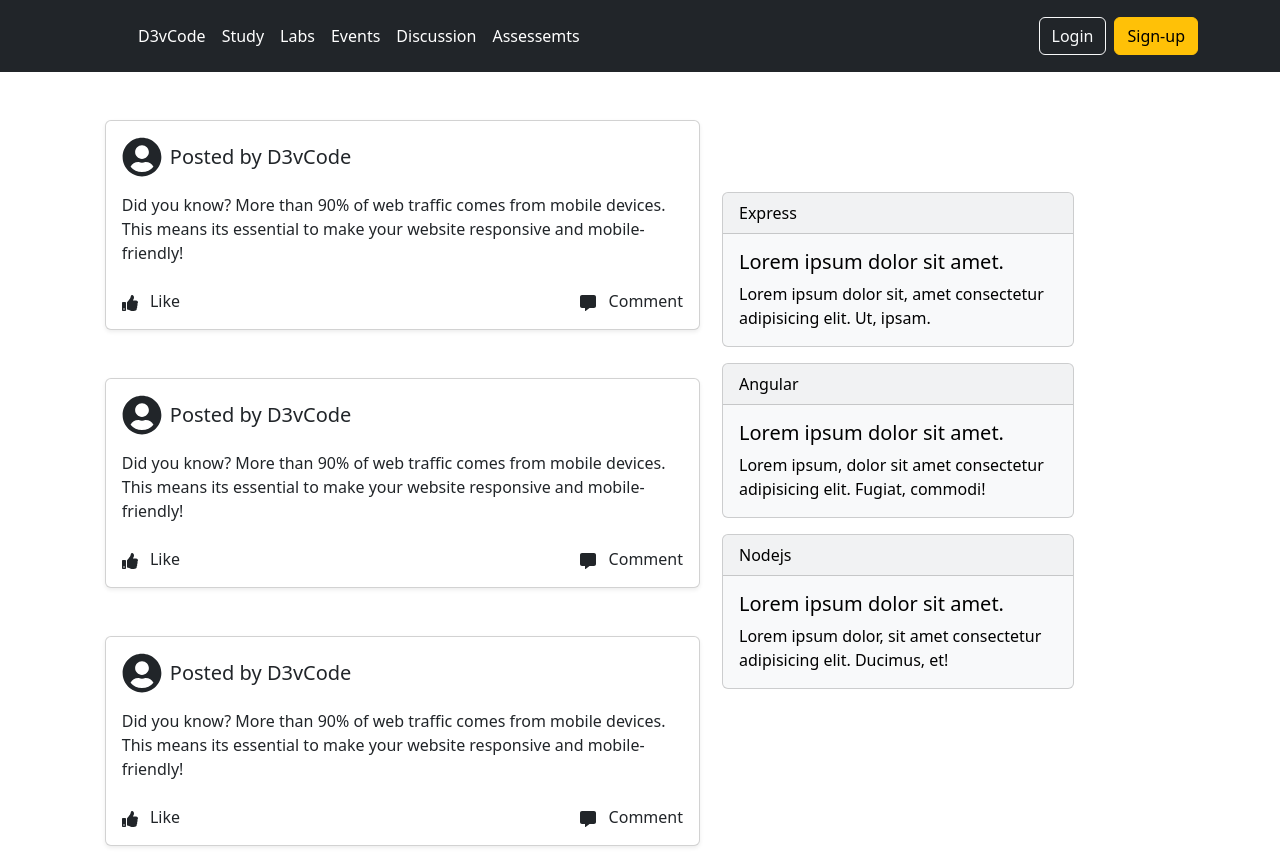
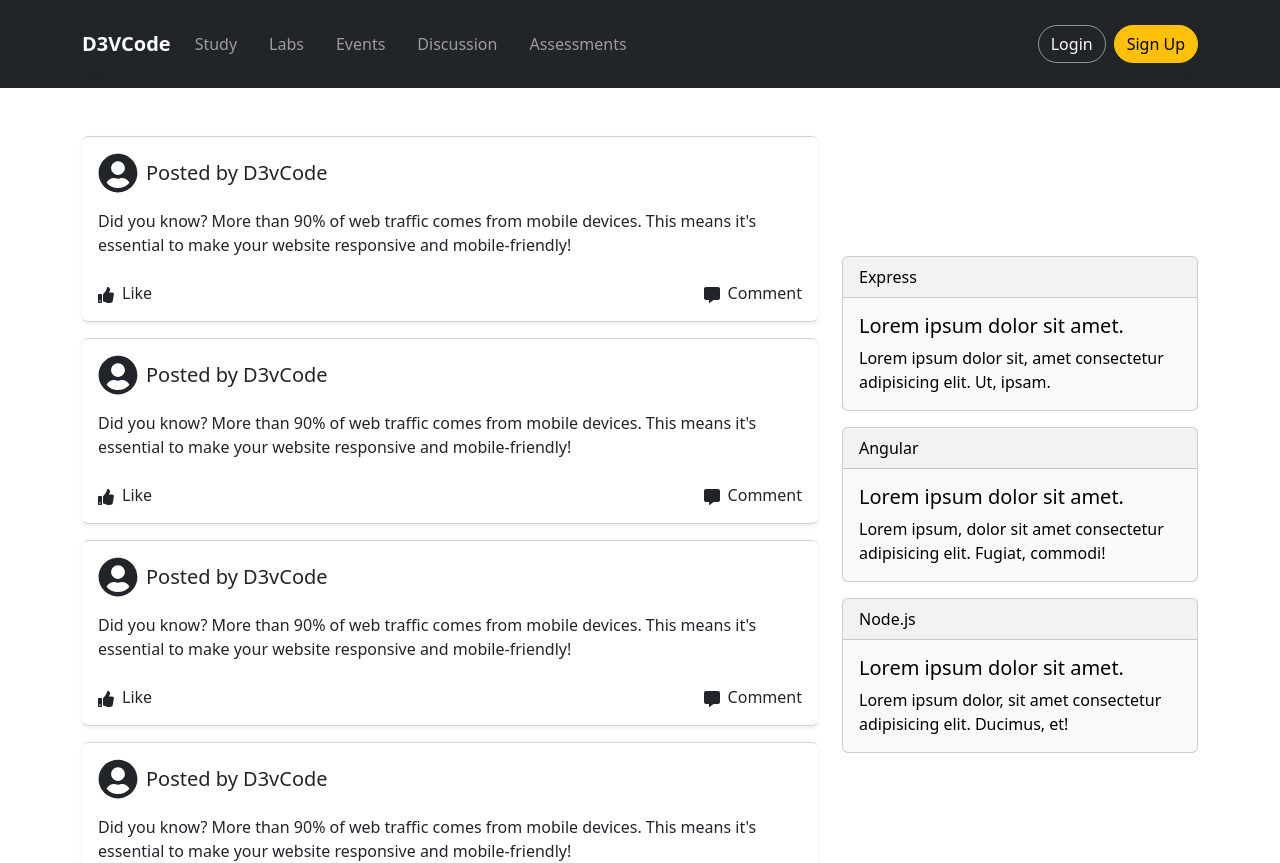
Before and after one commit to likhith-D3vCode/D3vCode, a React (Vite) app: page / in a window 1280 px wide. Shown: the top 863 px of the page. Built offline with nearby package versions, Linux system fonts and the light colour scheme.

Commit message:
1. Adding responsive & css for Navbar.jsx and FactPages.jsx files.   2. Advances in like button & comments functionality completed

```diff
--- a/package.json
+++ b/package.json
@@ -16,6 +16,7 @@
     "@codemirror/lang-javascript": "^6.2.2",
     "@codemirror/state": "^6.4.1",
     "@codemirror/view": "^6.33.0",
+    "@popperjs/core": "^2.11.8",
     "@uiw/react-codemirror": "^4.23.3",
     "bootstrap": "^5.3.3",
     "bootstrap-icons": "^1.11.3",
--- a/src/App.css
+++ b/src/App.css
@@ -157,3 +157,161 @@
   margin-right: 40px;
   /* background-color: aquamarine; */
 }
+
+/* App.css */
+
+/* Navbar Brand Customization */
+.navbar-brand {
+  font-weight: bold;
+}
+
+/* Navbar Link Customization */
+.nav-link {
+  transition: color 0.3s ease;
+}
+
+.nav-link:hover {
+  color: #ffcc00; /* Change to your desired hover color */
+}
+
+/* Button Customization */
+.btn-outline-light {
+  border-color: rgba(255, 255, 255, 0.5); /* Optional: customize border color */
+}
+
+/* Spacing below the navbar */
+header {
+  margin-bottom: 20px;
+}
+
+/* Media Queries for Additional Custom Styles (if needed) */
+@media (max-width: 768px) {
+  .navbar {/* NavBar.css */
+    .navbar {
+      transition: background-color 0.3s; /* Smooth transition for background */
+    }
+
+    .navbar-toggler {
+      border: none; /* Remove border from the toggler */
+    }
+
+
+
+    text-align: left; /* Center text on mobile */
+  }
+}
+/* NavBar.css */
+
+.navbar {
+  box-shadow: 0 2px 10px rgba(0, 0, 0, 0.1); /* Add subtle shadow for depth */
+}
+
+.nav-link {
+  transition: color 0.3s ease; /* Smooth color transition on hover */
+}
+
+.nav-link:hover {
+  color: #ffc107; /* Change link color on hover */
+  text-decoration: underline; /* Underline on hover for emphasis */
+}
+
+.btn {
+  border-radius: 20px; /* Rounded buttons for a modern look */
+}
+
+.btn-warning {
+  background-color: #ffc107; /* Bootstrap warning color */
+  border-color: #ffc107; /* Ensure border matches background */
+}
+
+.btn-warning:hover {
+  background-color: #e0a800; /* Darker shade on hover */
+}
+
+.nav-item {
+  margin-right: 30px; /* Adjust spacing as needed */
+}
+
+@media (max-width: 768px) {
+  .navbar-nav {
+    margin-top: 10px; /* Space above nav items on mobile */
+  }
+
+  .nav-item {
+    margin-right: 0; /* Reset margin for mobile */
+  }
+}
+/* CSS for hover effect on like button */
+/* CSS for hover effect on like button */
+.like-icon {
+  transition: transform 0.2s ease;
+}
+
+.like-icon:hover {
+  transform: scale(1.2); /* Zoom effect */
+}
+
+/* Liked state color */
+.liked {
+  color: gold;
+}
+
+/* CSS for comment and view comments */
+.comment-icon {
+  cursor: pointer; /* Change cursor to pointer on hover */
+}
+
+.comment-icon:hover {
+  color: #007bff; /* Change color on hover */
+}
+
+.comment-icon span {
+  transition: color 0.2s ease;
+}
+
+.comment-icon:hover span {
+  color: #007bff; /* Change text color on hover */
+}
+
+.view-comments {
+  cursor: pointer;
+  color: #007bff;
+  font-weight: bold;
+}
+
+.view-comments:hover {
+  text-decoration: underline;
+}
+
+/* Submit icon styling */
+.submit-icon {
+  cursor: pointer;
+  color: #007bff;
+  position: absolute;
+  right: 10px;
+  bottom: 10px;
+}
+
+.submit-icon:hover {
+  color: #0056b3; /* Darker blue on hover */
+}
+
+/* Comment input container */
+.comment-input-container {
+  position: relative;
+}
+
+/* Comment textarea styling */
+.comment-textarea {
+  padding-right: 35px; /* Add padding to make space for the submit icon */
+  resize: none; /* Disable resizing */
+}
+
+/* Comment styling */
+.comment {
+  display: flex;
+  align-items: center;
+  background-color: #f8f9fa;
+  padding: 5px;
+  border-radius: 5px;
+}
--- a/src/App.jsx
+++ b/src/App.jsx
@@ -1,5 +1,6 @@
 
 import"bootstrap/dist/css/bootstrap.min.css"
+import 'bootstrap/dist/js/bootstrap.bundle.min.js';
 import "./App.css"
 import NavBar from "./HomePage/NavBar"
 import FactsPage from "./HomePage/FactsPage"
--- a/src/HomePage/FactsPage.jsx
+++ b/src/HomePage/FactsPage.jsx
@@ -1,13 +1,67 @@
-import { FaUserCircle, FaThumbsUp, FaCommentAlt } from "react-icons/fa"; // Import icons from FontAwesome
+import { useState } from "react";
+import { FaUserCircle, FaThumbsUp, FaCommentAlt, FaPaperPlane } from "react-icons/fa"; // Import icons from FontAwesome
+import "bootstrap/dist/css/bootstrap.min.css";
 
 function FactsPage() {
+  const facts = Array(4).fill({
+    text: "Did you know? More than 90% of web traffic comes from mobile devices. This means it's essential to make your website responsive and mobile-friendly!",
+  });
+
+  const [commentData, setCommentData] = useState(
+    facts.map(() => ({ showComment: false, comment: "", comments: [], liked: false }))
+  );
+
+  const handleCommentClick = (index) => {
+    setCommentData((prev) =>
+      prev.map((data, idx) =>
+        idx === index ? { ...data, showComment: !data.showComment } : data
+      )
+    );
+  };
+
+  const handleCommentChange = (index, value) => {
+    setCommentData((prev) =>
+      prev.map((data, idx) => (idx === index ? { ...data, comment: value } : data))
+    );
+  };
+
+  const handleSubmitComment = (index, e) => {
+    e.preventDefault();
+    if (commentData[index].comment.trim() !== "") {
+      console.log("Comment submitted for Fact", index + 1, ": ", commentData[index].comment);
+      setCommentData((prev) =>
+        prev.map((data, idx) =>
+          idx === index
+            ? {
+                ...data,
+                comments: [...data.comments, data.comment],
+                comment: "",
+                showComment: false,
+              }
+            : data
+        )
+      );
+    }
+  };
+
+  const handleLikeClick = (index) => {
+    setCommentData((prev) =>
+      prev.map((data, idx) =>
+        idx === index ? { ...data, liked: !data.liked } : data
+      )
+    );
+  };
+
   return (
     <>
-
-    <div className="Facts-container1">
-        {/*left side page*/}
-        <div className="Facts-leftSide">
-        <div className="card mb-3  mt-5 facts-card shadow-sm">
+      <div className="container mt-5">
+        <div className="row">
+          {/* Left Side Page */}
+          <div className="col-md-8">
+            <div className="mb-3">
+              {/* Card Component */}
+              {facts.map((fact, index) => (
+                <div className="card mb-3 shadow-sm" key={index} style={{ borderLeft: "none", borderRight: "none" }}>
                   <div className="card-body">
                     <div className="d-flex align-items-center mb-3">
                       {/* User icon */}
@@ -16,149 +70,111 @@ function FactsPage() {
                     </div>
 
                     {/* Fact about web development */}
-              <p className="card-text">
-                Did you know? More than 90% of web traffic comes from mobile
-                devices. This means its essential to make your website
-                responsive and mobile-friendly!
-              </p>
+                    <p className="card-text">{fact.text}</p>
 
                     {/* Like and Comment icons */}
                     <div className="d-flex justify-content-between align-items-center mt-4">
-                <div>
-                  <FaThumbsUp className="me-2" /> <span>Like</span>
+                      <div
+                        className="like-comment"
+                        onClick={() => handleLikeClick(index)}
+                      >
+                        <FaThumbsUp
+                          className={`like-icon me-2 ${commentData[index].liked ? "liked" : ""}`}
+                        />
+                        <span>Like</span>
                       </div>
-                <div>
-                  <FaCommentAlt className="me-2" /> <span>Comment</span>
+                      <div
+                        onClick={() => handleCommentClick(index)}
+                        className="comment-icon"
+                      >
+                        <FaCommentAlt className="me-2" />
+                        <span>Comment</span>
                       </div>
                     </div>
+
+                    {/* View Comments */}
+                    {commentData[index].comments.length > 0 && (
+                      <div className="mt-3">
+                        <span
+                          onClick={() => handleCommentClick(index)}
+                          className="view-comments"
+                        >
+                          {commentData[index].showComment
+                            ? "Hide Comments"
+                            : `View Comments (${commentData[index].comments.length})`}
+                        </span>
+                      </div>
+                    )}
+
+                    {/* Comment text box */}
+                    {commentData[index].showComment && (
+                      <div className="comment-input-container mt-3">
+                        <textarea
+                          className="form-control comment-textarea"
+                          rows="1"
+                          value={commentData[index].comment}
+                          onChange={(e) => handleCommentChange(index, e.target.value)}
+                          placeholder="Write your comment here..."
+                          required
+                        ></textarea>
+                        <FaPaperPlane
+                          className="submit-icon"
+                          size={24}
+                          onClick={(e) => handleSubmitComment(index, e)}
+                        />
+                      </div>
+                    )}
+
+                    {/* Display Comments */}
+                    {commentData[index].showComment &&
+                      commentData[index].comments.map((cmt, idx) => (
+                        <div key={idx} className="mt-2 comment">
+                          <FaUserCircle size={20} className="me-2" />
+                          <span>{cmt}</span>
+                        </div>
+                      ))}
                   </div>
                 </div>
-          <div className="card mb-3  mt-5 facts-card shadow-sm">
-            <div className="card-body">
-              <div className="d-flex align-items-center mb-3">
-                {/* User icon */}
-                <FaUserCircle size={40} className="me-2" />
-                <h5 className="card-title mb-0">Posted by D3vCode</h5>
-              </div>
-
-              {/* Fact about web development */}
-              <p className="card-text">
-                Did you know? More than 90% of web traffic comes from mobile
-                devices. This means its essential to make your website
-                responsive and mobile-friendly!
-              </p>
-
-              {/* Like and Comment icons */}
-              <div className="d-flex justify-content-between align-items-center mt-4">
-                <div>
-                  <FaThumbsUp className="me-2" /> <span>Like</span>
-                </div>
-                <div>
-                  <FaCommentAlt className="me-2" /> <span>Comment</span>
+              ))}
             </div>
           </div>
+          {/* Right Side Page */}
+          <div className="col-md-4">
+            <div className="course-suggested-card">
+              <div className="card text-bg-light mb-3">
+                <div className="card-header">Express</div>
+                <div className="card-body">
+                  <h5 className="card-title">Lorem ipsum dolor sit amet.</h5>
+                  <p className="card-text">
+                    Lorem ipsum dolor sit, amet consectetur adipisicing elit.
+                    Ut, ipsam.
+                  </p>
                 </div>
               </div>
-          <div className="card mb-3  mt-5 facts-card shadow-sm">
+              <div className="card text-bg-light mb-3">
+                <div className="card-header">Angular</div>
                 <div className="card-body">
-              <div className="d-flex align-items-center mb-3">
-                {/* User icon */}
-                <FaUserCircle size={40} className="me-2" />
-                <h5 className="card-title mb-0">Posted by D3vCode</h5>
-              </div>
-
-              {/* Fact about web development */}
+                  <h5 className="card-title">Lorem ipsum dolor sit amet.</h5>
                   <p className="card-text">
-                Did you know? More than 90% of web traffic comes from mobile
-                devices. This means its essential to make your website
-                responsive and mobile-friendly!
+                    Lorem ipsum, dolor sit amet consectetur adipisicing elit.
+                    Fugiat, commodi!
                   </p>
-
-              {/* Like and Comment icons */}
-              <div className="d-flex justify-content-between align-items-center mt-4">
-                <div>
-                  <FaThumbsUp className="me-2" /> <span>Like</span>
-                </div>
-                <div>
-                  <FaCommentAlt className="me-2" /> <span>Comment</span>
                 </div>
               </div>
-            </div>
-          </div>
-          <div className="card mb-3  mt-5 facts-card shadow-sm">
+              <div className="card text-bg-light mb-3">
+                <div className="card-header">Node.js</div>
                 <div className="card-body">
-              <div className="d-flex align-items-center mb-3">
-                {/* User icon */}
-                <FaUserCircle size={40} className="me-2" />
-                <h5 className="card-title mb-0">Posted by D3vCode</h5>
-              </div>
-
-              {/* Fact about web development */}
+                  <h5 className="card-title">Lorem ipsum dolor sit amet.</h5>
                   <p className="card-text">
-                Did you know? More than 90% of web traffic comes from mobile
-                devices. This means its essential to make your website
-                responsive and mobile-friendly!
+                    Lorem ipsum dolor, sit amet consectetur adipisicing elit.
+                    Ducimus, et!
                   </p>
-
-              {/* Like and Comment icons */}
-              <div className="d-flex justify-content-between align-items-center mt-4">
-                <div>
-                  <FaThumbsUp className="me-2" /> <span>Like</span>
-                </div>
-                <div>
-                  <FaCommentAlt className="me-2" /> <span>Comment</span>
                 </div>
               </div>
             </div>
           </div>
         </div>
-        {/*left side page ended*/}
-    {/*Right side page*/}
-        <div className="Facts-rightSide">
-        <div className="course-suggested-card">
-          <div
-            className="card text-bg-light mb-3 "
-            style={{ maxWidth: "22rem" }}
-          >
-            <div className="card-header">Express</div>
-            <div className="card-body">
-              <h5 className="card-title">Lorem ipsum dolor sit amet.</h5>
-              <p className="card-text">
-                Lorem ipsum dolor sit, amet consectetur adipisicing elit. Ut, ipsam.
-              </p>
       </div>
-          </div>
-          <div
-            className="card text-bg-light mb-3 "
-            style={{ maxWidth: "22rem" }}
-          >
-            <div className="card-header">Angular</div>
-            <div className="card-body">
-              <h5 className="card-title">Lorem ipsum dolor sit amet.</h5>
-              <p className="card-text">
-                Lorem ipsum, dolor sit amet consectetur adipisicing elit. Fugiat, commodi!
-              </p>
-            </div>
-          </div>
-          <div
-            className="card text-bg-light mb-3"
-            style={{ maxWidth: "22rem" }}
-          >
-            <div className="card-header">Nodejs</div>
-            <div className="card-body">
-              <h5 className="card-title">Lorem ipsum dolor sit amet.
-              </h5>
-              <p className="card-text">
-                Lorem ipsum dolor, sit amet consectetur adipisicing elit. Ducimus, et!
-
-              </p>
-            </div>
-          </div>
-        </div>
-
-        </div>
-    </div>
-
     </>
   );
 }
--- a/src/HomePage/NavBar.jsx
+++ b/src/HomePage/NavBar.jsx
@@ -1,29 +1,53 @@
-import "bootstrap/dist/css/bootstrap.min.css"
-function NavBar(){
- return <>
+import "bootstrap/dist/css/bootstrap.min.css";
+
+
+function NavBar() {
+  return (
+    <>
       <header className="p-3 text-bg-dark">
         <div className="container">
-   <div className="d-flex flex-wrap align-items-center justify-content-center justify-content-lg-start">
-     <a href="/" className="d-flex align-items-center mb-2 mb-lg-0 text-white text-decoration-none">
-       <svg className="bi me-2" width="40" height="32" role="img" aria-label="Bootstrap"><use xlinkHref="#bootstrap"></use></svg>
-     </a>
+          <nav className="navbar navbar-expand-lg navbar-dark">
+            <a className="navbar-brand" href="/">D3VCode</a>
+            <button
+              className="navbar-toggler"
+              type="button"
+              data-bs-toggle="collapse"
+              data-bs-target="#navbarNav"
+              aria-controls="navbarNav"
+              aria-expanded="false"
+              aria-label="Toggle navigation"
+            >
+              <span className="navbar-toggler-icon"></span>
+            </button>
 
-     <ul className="nav col-12 col-lg-auto me-lg-auto mb-2 justify-content-center mb-md-0">
-     <li><a href="#" className="nav-link px-2 text-white">D3vCode</a></li>
-       <li><a href="#" className="nav-link px-2 text-white">Study</a></li>
-       <li><a href="#" className="nav-link px-2 text-white">Labs</a></li>
-       <li><a href="#" className="nav-link px-2 text-white">Events</a></li>
-       <li><a href="#" className="nav-link px-2 text-white">Discussion</a></li>
-       <li><a href="#" className="nav-link px-2 text-white">Assessemts</a></li>
+            <div className="collapse navbar-collapse" id="navbarNav">
+              <ul className="navbar-nav me-auto mb-2 mb-lg-0">
+                <li className="nav-item me-3">
+                  <a className="nav-link" href="#">Study</a>
+                </li>
+                <li className="nav-item me-3">
+                  <a className="nav-link" href="#">Labs</a>
+                </li>
+                <li className="nav-item me-3">
+                  <a className="nav-link" href="#">Events</a>
+                </li>
+                <li className="nav-item me-3">
+                  <a className="nav-link" href="#">Discussion</a>
+                </li>
+                <li className="nav-item me-3">
+                  <a className="nav-link" href="#">Assessments</a>
+                </li>
               </ul>
               <div className="text-end">
                 <button type="button" className="btn btn-outline-light me-2">Login</button>
-       <button type="button" className="btn btn-warning">Sign-up</button>
+                <button type="button" className="btn btn-warning">Sign Up</button>
               </div>
             </div>
+          </nav>
         </div>
       </header>
     </>
+  );
 }
 
 export default NavBar;
```
Lines whose indentation alone changed are shown as unchanged.
